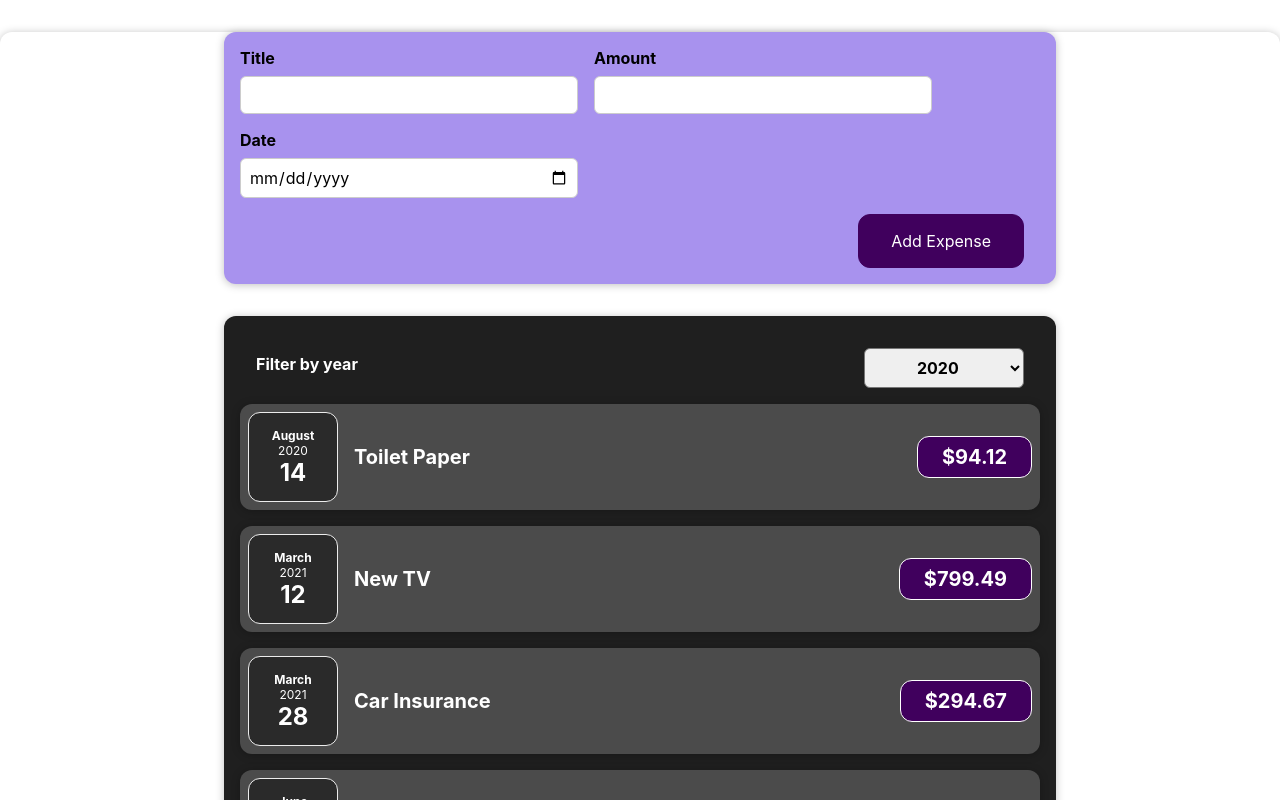
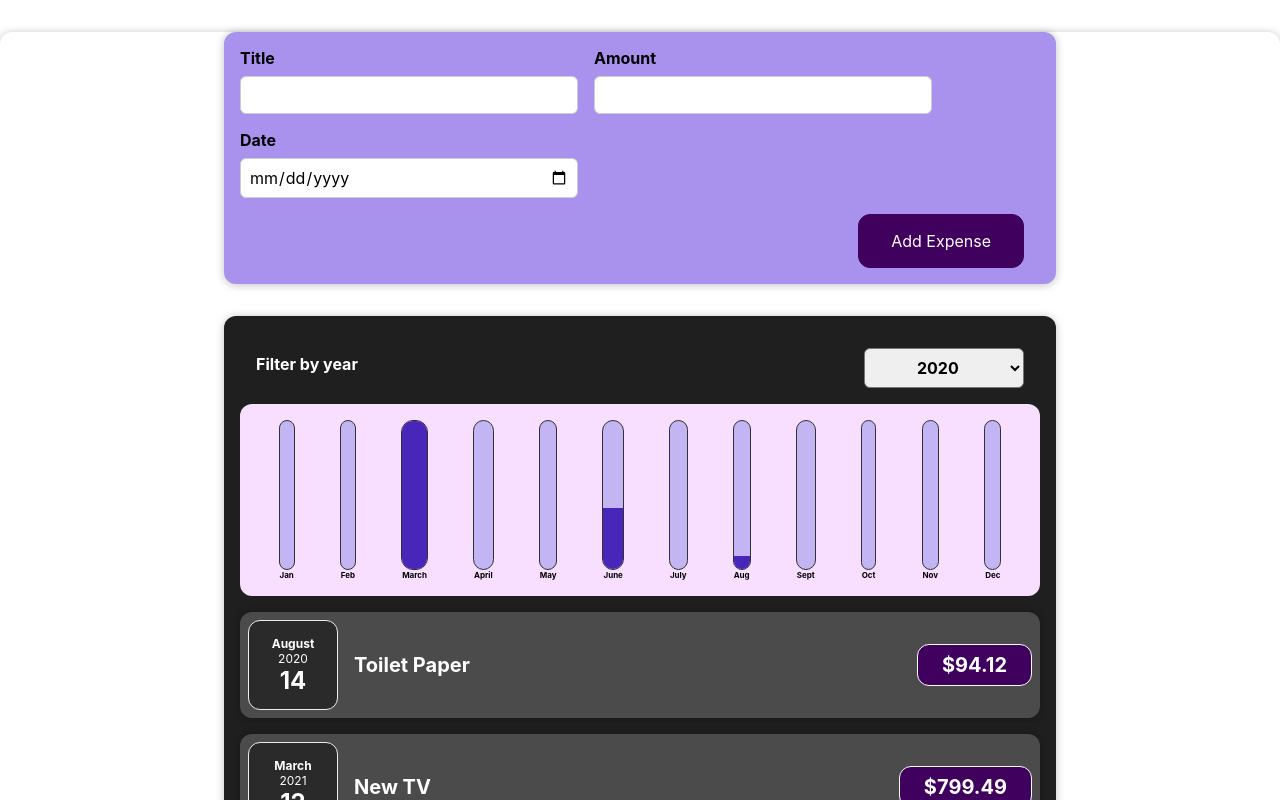
Before and after one commit to Havoac/Expense-Tracker, a React (Create React App) app: page / in a window 1280 px wide. Shown: the top 800 px of the page. Built offline with nearby package versions, Linux system fonts and the light colour scheme.

Commit message:
Added Chart

```diff
--- /dev/null
+++ b/src/components/Chart/Chart.css
@@ -0,0 +1,9 @@
+.chart {
+  padding: 1rem;
+  border-radius: 12px;
+  background-color: #f8dfff;
+  text-align: center;
+  display: flex;
+  justify-content: space-around;
+  height: 10rem;
+}
--- /dev/null
+++ b/src/components/Chart/Chart.js
@@ -0,0 +1,22 @@
+import ChartBar from "./ChartBar";
+import './Chart.css'
+
+const Chart = (props) => {
+  const values = props.data.map((month) => month.value);
+  const maxValue = Math.max(...values);
+
+  return (
+    <div className="chart">
+      {props.data.map((month) => (
+        <ChartBar
+          key={month.label}
+          value={month.value}
+          maximumValue={maxValue}
+          label={month.label}
+        />
+      ))}
+    </div>
+  );
+};
+
+export default Chart;
--- /dev/null
+++ b/src/components/Chart/ChartBar.css
@@ -0,0 +1,30 @@
+.chart-bar {
+  height: 100%;
+  display: flex;
+  flex-direction: column;
+  align-items: center;
+}
+
+.chart-bar__inner {
+  height: 100%;
+  width: 100%;
+  border: 1px solid #313131;
+  border-radius: 12px;
+  background-color: #c3b4f3;
+  overflow: hidden;
+  display: flex;
+  flex-direction: column;
+  justify-content: flex-end;
+}
+
+.chart-bar__fill {
+  background-color: #4826b9;
+  width: 100%;
+  transition: all 0.3s ease-out;
+}
+
+.chart-bar__label {
+  font-weight: bold;
+  font-size: 0.5rem;
+  text-align: center;
+}
--- /dev/null
+++ b/src/components/Chart/ChartBar.js
@@ -0,0 +1,23 @@
+import "./ChartBar.css";
+
+const ChartBar = (props) => {
+  let barFillHeight = "0%";
+
+  if (props.maximumValue > 0) {
+    barFillHeight = Math.round((props.value / props.maximumValue) * 100) + "%";
+  }
+
+  return (
+    <div className="chart-bar">
+      <div className="chart-bar__inner">
+        <div
+          className="chart-bar__fill"
+          style={{ height: barFillHeight }}
+        ></div>
+      </div>
+      <div className="chart-bar__label">{props.label}</div>
+    </div>
+  );
+};
+
+export default ChartBar;
--- a/src/components/Expenses/Expenses.js
+++ b/src/components/Expenses/Expenses.js
@@ -3,6 +3,7 @@
 import "./Expenses.css";
 import FilterItem from "./FilterItem";
 import ExpensesList from "./ExpensesList";
+import ExpensesChart from "./ExpensesChart";
 
 function Expenses(props) {
   const [filteredYear, SetFilteredYear] = useState("2020");
@@ -24,6 +25,7 @@
         selectedYear={filteredYear}
         OnChangeFilter={ChangeFilterHandler}
       />
+      <ExpensesChart expenses={filteredExpenses} />
       <ExpensesList items={filteredExpenses} />
     </Card>
   );
--- /dev/null
+++ b/src/components/Expenses/ExpensesChart.js
@@ -0,0 +1,25 @@
+import Chart from "../Chart/Chart";
+
+const ExpensesChart = (props) => {
+  const data = [
+    { label: "Jan", value: 0 },
+    { label: "Feb", value: 0 },
+    { label: "March", value: 0 },
+    { label: "April", value: 0 },
+    { label: "May", value: 0 },
+    { label: "June", value: 0 },
+    { label: "July", value: 0 },
+    { label: "Aug", value: 0 },
+    { label: "Sept", value: 0 },
+    { label: "Oct", value: 0 },
+    { label: "Nov", value: 0 },
+    { label: "Dec", value: 0 },
+  ];
+
+  for (const expense of props.expenses)
+    data[expense.date.getMonth()].value += expense.amount;
+
+  return <Chart data={data} />;
+};
+
+export default ExpensesChart;
```
